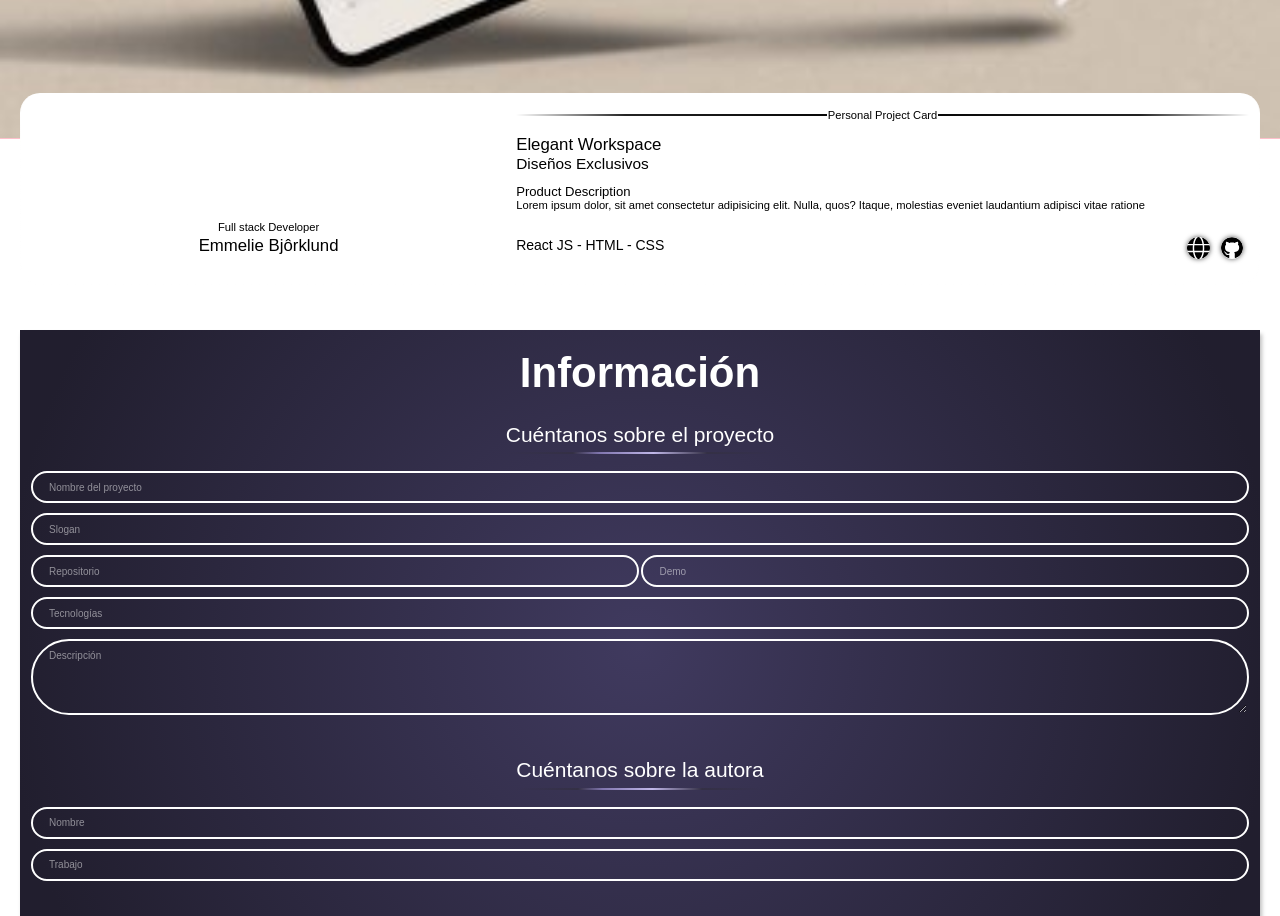
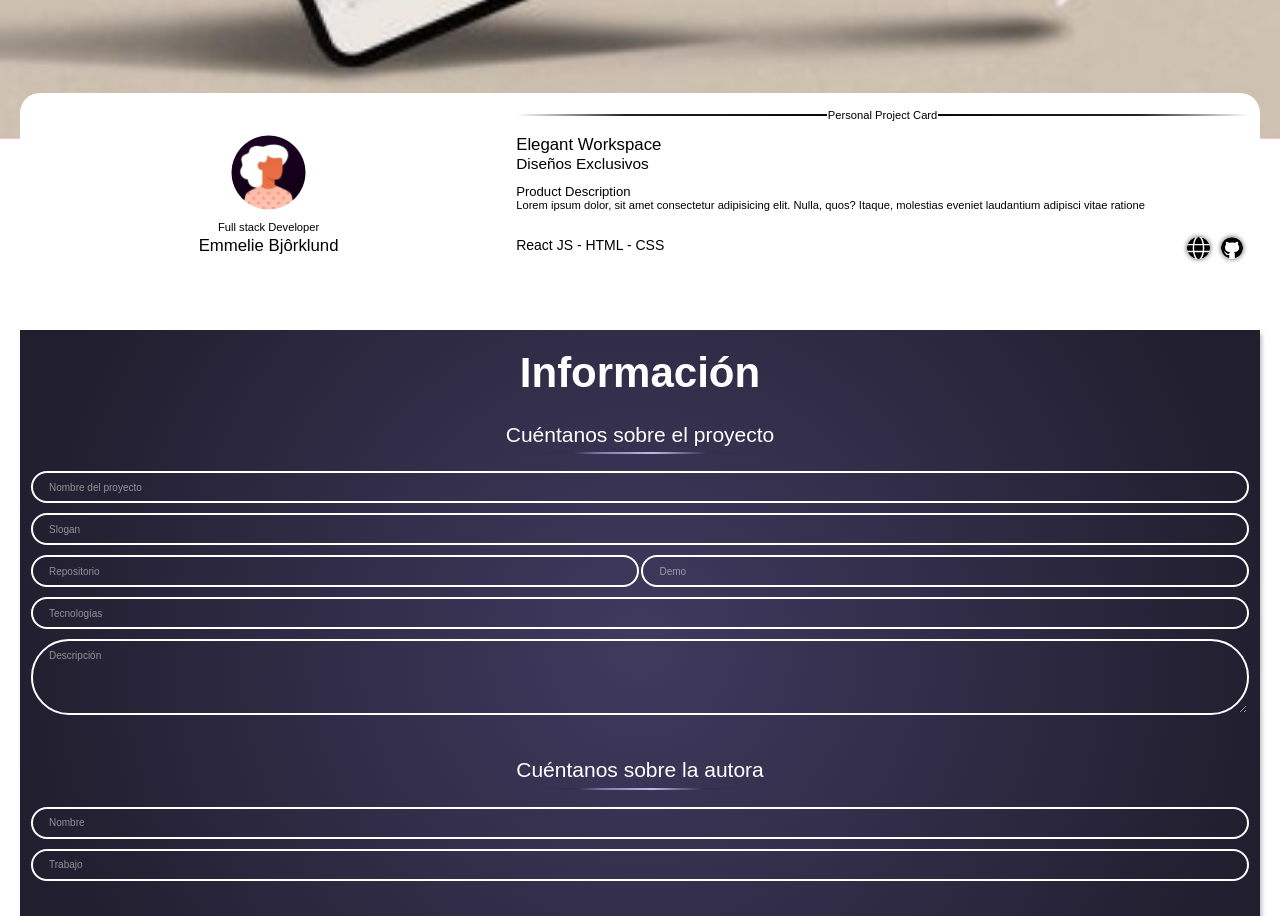
Before and after one commit to angelicagh/project-promo-51-module-3-team-3, a React (Vite) app: page / in a window 1280 px wide. Shown: the part 1340-2256 px from the top of the page. Built offline with nearby package versions, Linux system fonts and the light colour scheme.

Commit message:
funsionaaa

```diff
--- a/src/App.jsx
+++ b/src/App.jsx
@@ -19,8 +19,8 @@ function App() {
       "Lorem ipsum dolor, sit amet consectetur adipisicing elit. Nulla, quos? Itaque, molestias eveniet laudantium adipisci vitae ratione",
     author: "Emmelie Bjôrklund",
     job: "Full stack Developer",
-    photo: {defaultPhoto},
-    image: {defaultImage},
+    photo: defaultPhoto,
+    image: defaultImage,
   });
 
   /*
```
